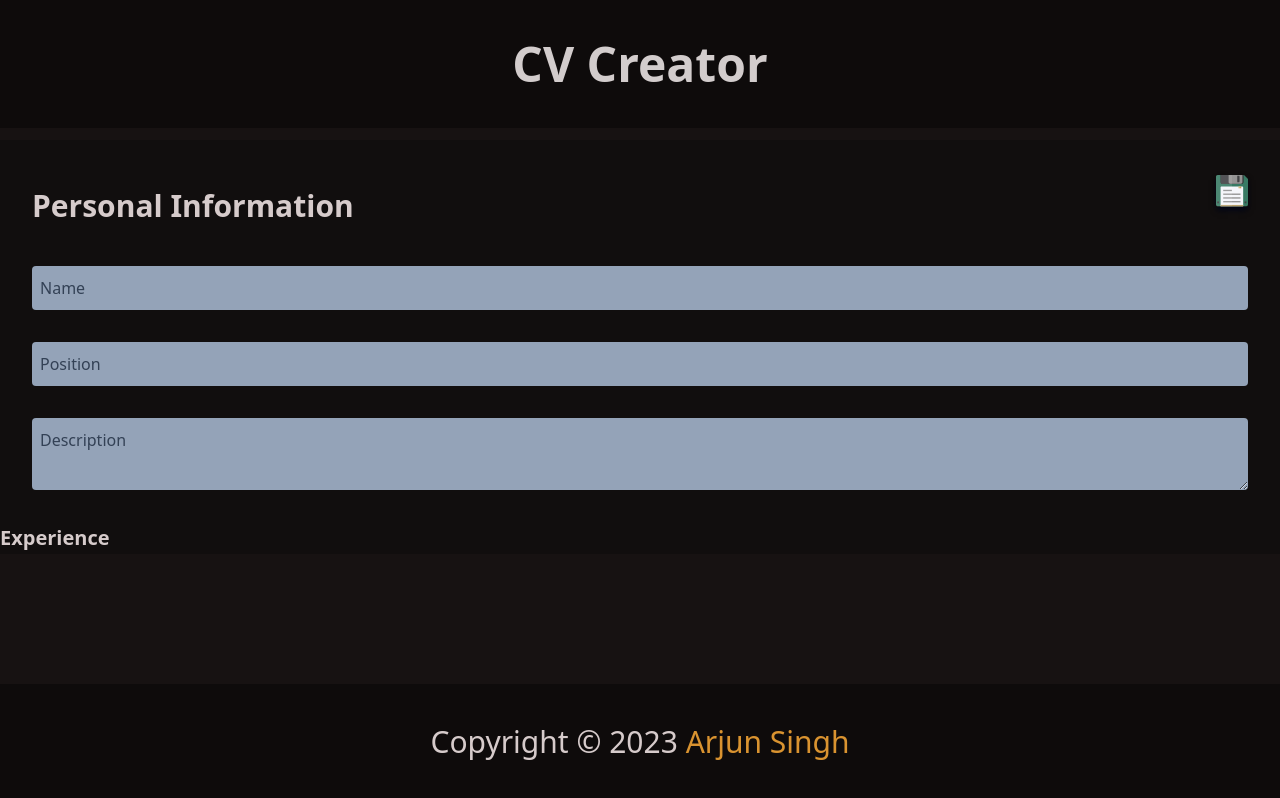
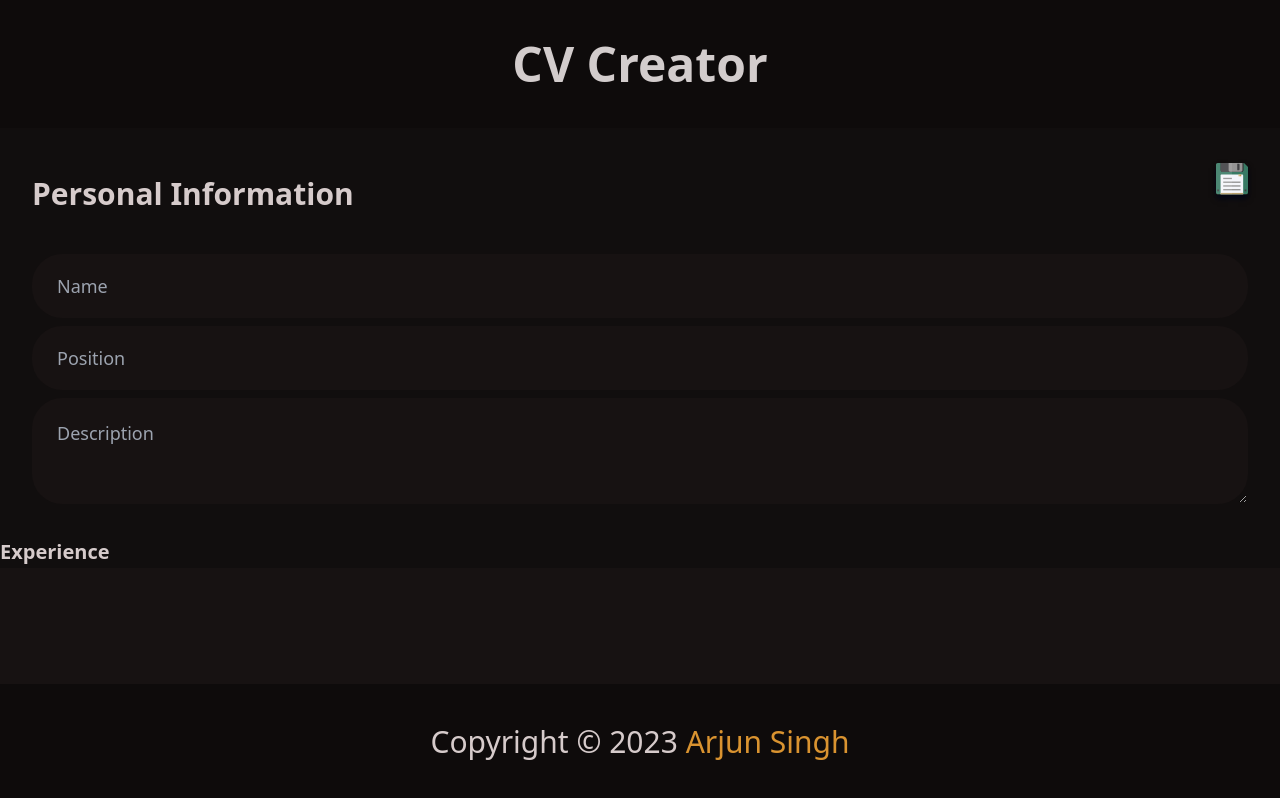
Before and after one commit to dotarjun/CV-Project-React, a React (Create React App) app: page / in a window 1280 px wide. Built offline with nearby package versions, Linux system fonts and the light colour scheme.

Commit message:
🎨 style(userInfo.jsx): refactor input and textarea classes to use tailwindcss classes 🚀 perf(userInfo.jsx): optimize input and textarea rendering by using tailwindcss classes

```diff
--- a/src/Components/Main Components/userInfo.jsx
+++ b/src/Components/Main Components/userInfo.jsx
@@ -4,16 +4,16 @@ import { ReactComponent as SaveIcon } from '../../Assets/floppy-disk-svgrepo-com
 function UserInfo() {
   return (
     <div className="mx-8">
-      <div className="my-3 flex flex-row justify-between items-center">
+      <div className="flex flex-row justify-between items-center">
         <h3 className="text-3xl">Personal Information</h3>
         <div className="shadow-md shadow-slate-950 w-8 h-8 cursor-pointer hover:shadow-slate-950 hover:shadow-xl">
           <SaveIcon className="w-8 h-8 transition duration-300 transform hover:scale-110" />
         </div>
       </div>
-      <div className="flex flex-col gap-8 my-6">
-        <input className="bg-slate-400 outline-none rounded text-slate-950 p-2 placeholder:text-slate-700" name="name" type="text" placeholder="Name" />
-        <input className="bg-slate-400 outline-none rounded text-slate-950 p-2 placeholder:text-slate-700" name="position" type="text" placeholder="Position" />
-        <textarea className="bg-slate-400 outline-none rounded text-slate-950 p-2 placeholder:text-slate-700" name="description" placeholder="Description" />
+      <div className="flex flex-col my-6 gap-2">
+        <input className="input input-lg" name="name" type="text" placeholder="Name" />
+        <input className="input input-lg" name="position" type="text" placeholder="Position" />
+        <textarea className="textarea textarea-lg" name="description" placeholder="Description" />
       </div>
     </div>
   );
```
